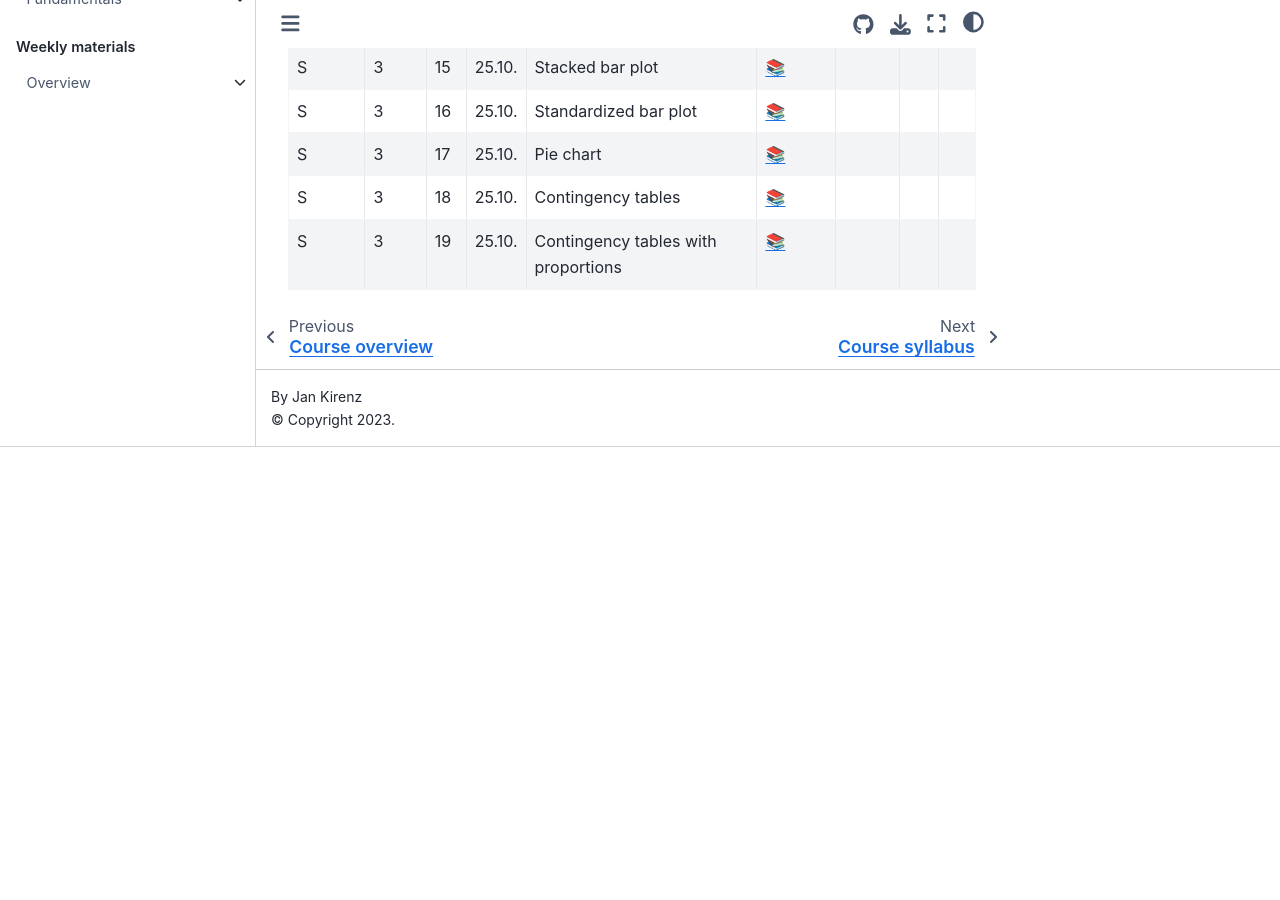
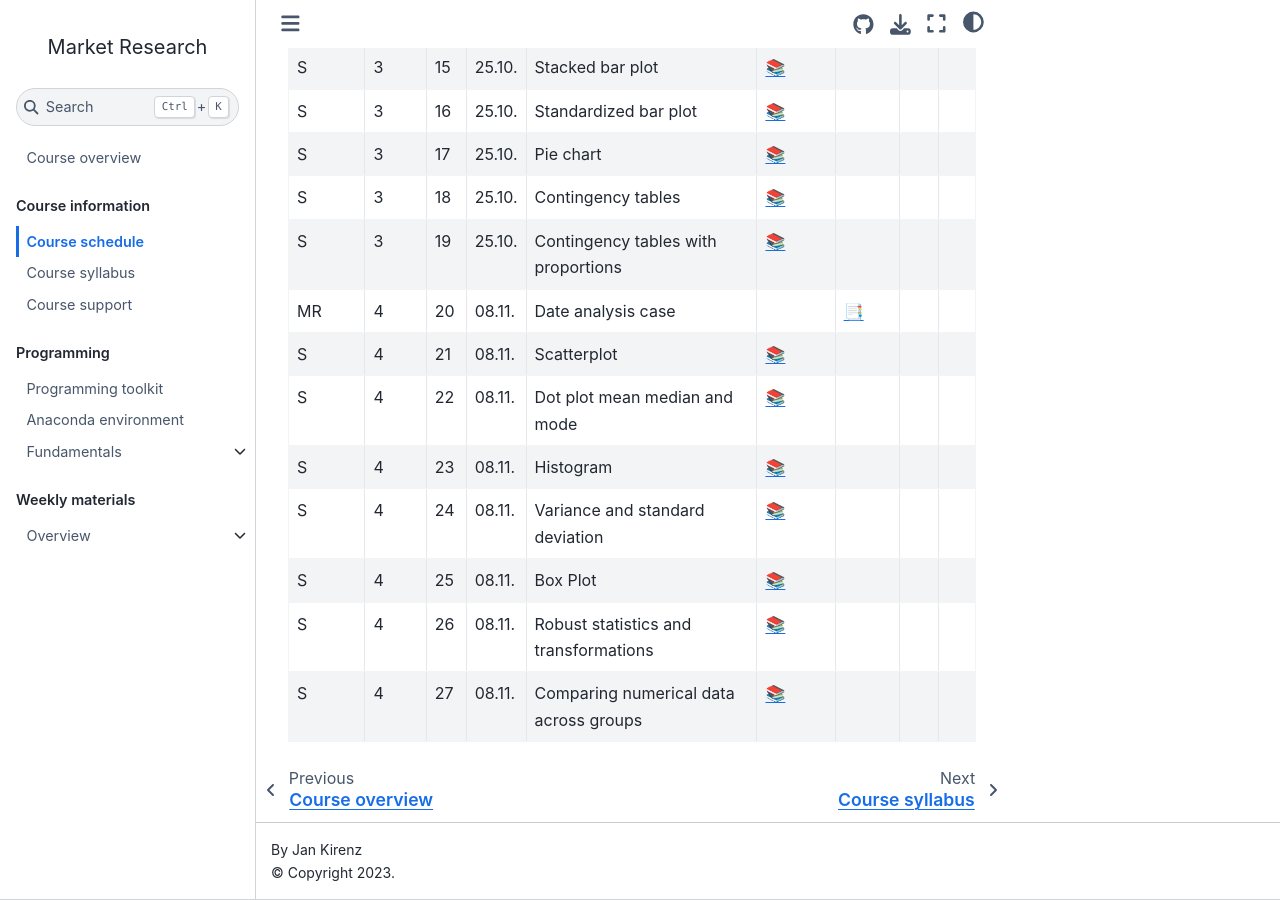
Before and after one commit to mr-ws22/website, a Jupyter Book: the page built from docs/course-schedule.md, in a window 1280 px wide and 900 px high, scrolled down 929 px. Built offline with Jupyter Book 1.0.4 settings and Sphinx 7.4.7 and the Sphinx Book theme 1.1.4, drawn with Linux system fonts in a browser that asks for light colours; comment, search, counter and statistics services are not loaded; before the commit the page ends 1376 px from its top, so only the background shows below that.

Commit message:
Update course-schedule.md

```diff
--- a/docs/course-schedule.md
+++ b/docs/course-schedule.md
@@ -29,3 +29,11 @@ This overview will be updated as the semester progresses.
 |	S	|	3	|	17	|	25.10.	|	Pie chart	|	[📚](https://openintro-ims.netlify.app/explore-categorical.html#pie-charts)	|		|		|		|
 |	S	|	3	|	18	|	25.10.	|	Contingency tables	|	[📚](https://openintro-ims.netlify.app/explore-categorical.html#contingency-tables-and-bar-plots)	|		|		|		|
 |	S	|	3	|	19	|	25.10.	|	Contingency tables with proportions	|	[📚](https://openintro-ims.netlify.app/explore-categorical.html#row-and-column-proportions)	|		|		|		|
+|	MR	|	4	|	20	|	08.11.	|	Date analysis case	|		|	[📑](https://drive.google.com/file/d/1-h3_Xa33mqe_tVSYzOstE3rqzZbdzid0/view?usp=sharing)	|		|		|
+|	S	|	4	|	21	|	08.11.	|	Scatterplot	|	[📚](https://openintro-ims.netlify.app/explore-numerical.html#scatterplots)	|		|		|		|
+|	S	|	4	|	22	|	08.11.	|	Dot plot mean median and mode	|	[📚](https://openintro-ims.netlify.app/explore-numerical.html#dotplots)	|		|		|		|
+|	S	|	4	|	23	|	08.11.	|	Histogram 	|	[📚](https://openintro-ims.netlify.app/explore-numerical.html#histograms)	|		|		|		|
+|	S	|	4	|	24	|	08.11.	|	Variance and standard deviation	|	[📚](https://openintro-ims.netlify.app/explore-numerical.html#histograms)	|		|		|		|
+|	S	|	4	|	25	|	08.11.	|	Box Plot	|	[📚](https://openintro-ims.netlify.app/explore-numerical.html#boxplots)	|		|		|		|
+|	S	|	4	|	26	|	08.11.	|	Robust statistics and transformations	|	[📚](https://openintro-ims.netlify.app/explore-numerical.html#robust-statistics)	|		|		|		|
+|	S	|	4	|	27	|	08.11.	|	Comparing numerical data across groups	|	[📚](https://openintro-ims.netlify.app/explore-categorical.html#comparing-numerical-data-across-groups)	|		|		|		|
```
